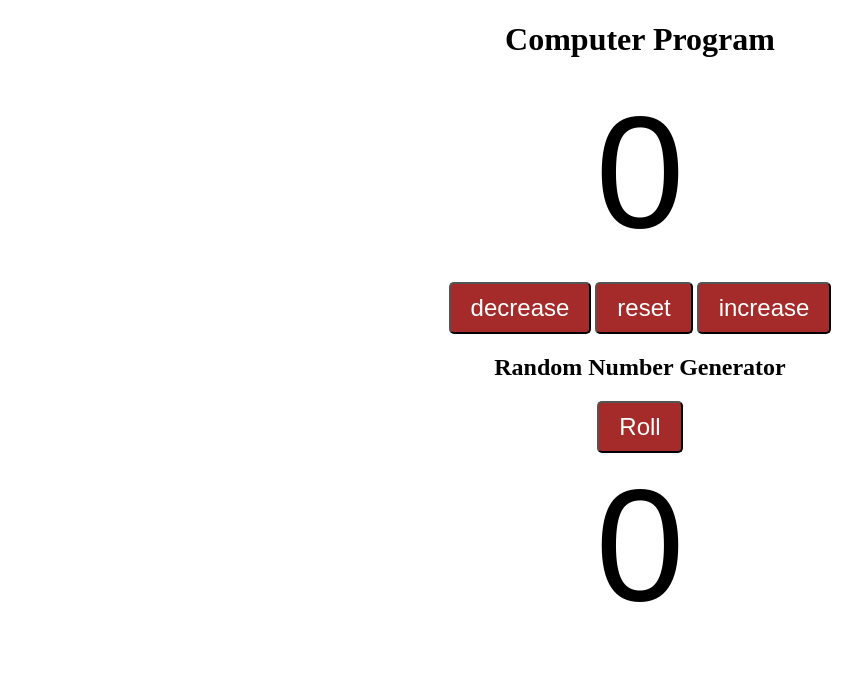
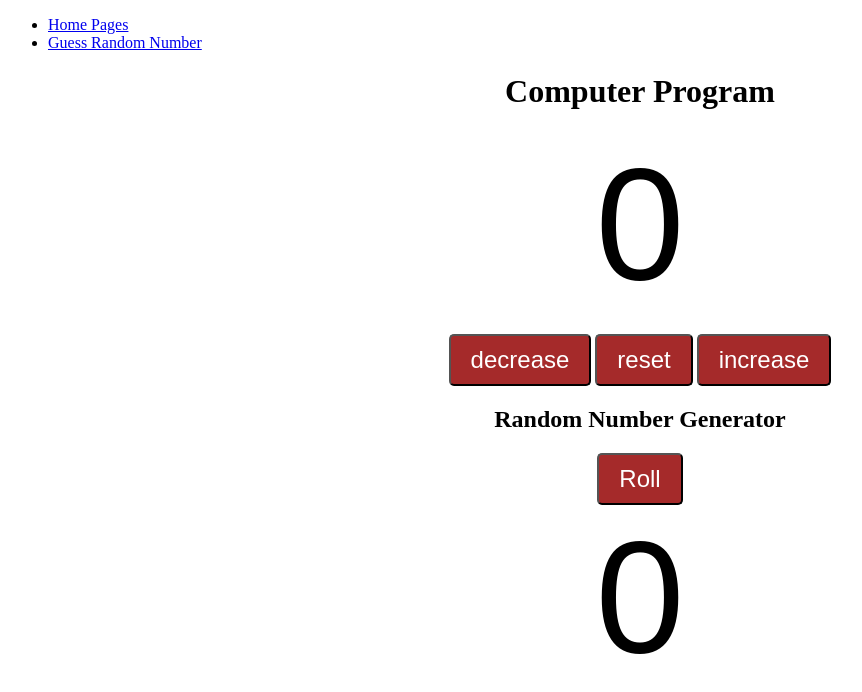
Before and after one commit to Zainap16/Project-1, a plain HTML site: page index.html in a window 1280 px wide. Shown: the whole page, without its empty margins (0-862 px from the left). Drawn offline with Linux system fonts and the light colour scheme.

Commit message:
checklist added

```diff
--- a/index.html
+++ b/index.html
@@ -8,6 +8,14 @@
     <script src="./main.js" defer ></script>
 </head>
 <body>
+    <nav>
+       <ul>
+        <li><a href="./index.html">Home Pages</a></li>
+
+        <li>
+            <a href="./documents/guessNumPage.html">Guess Random Number</a>
+        </li>
+    </nav>
     <h1>Computer Program</h1>
 
     <main>
```
Also changed, not shown: documents/guessNumPage.html (added, +31 -0 lines).
